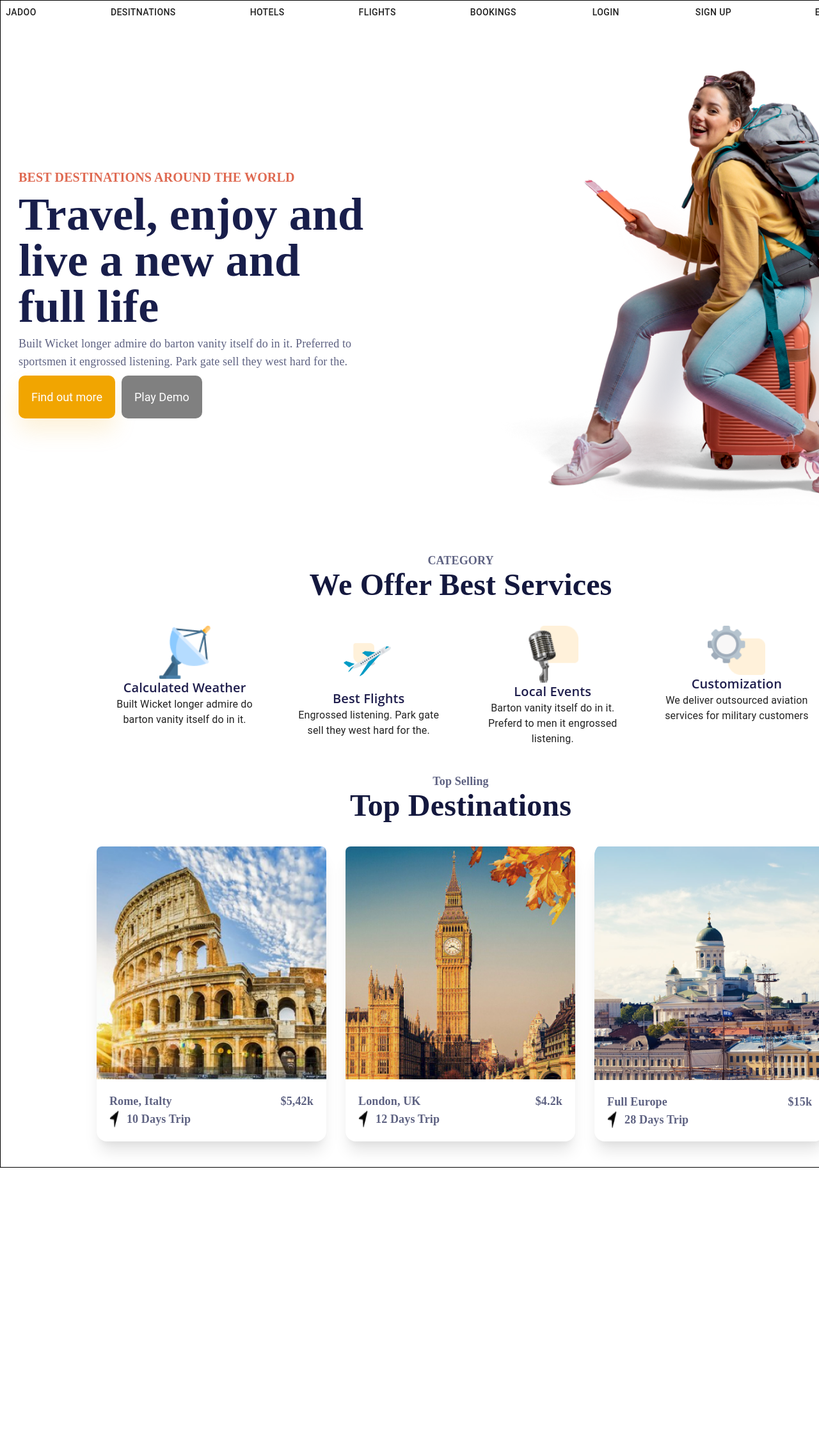
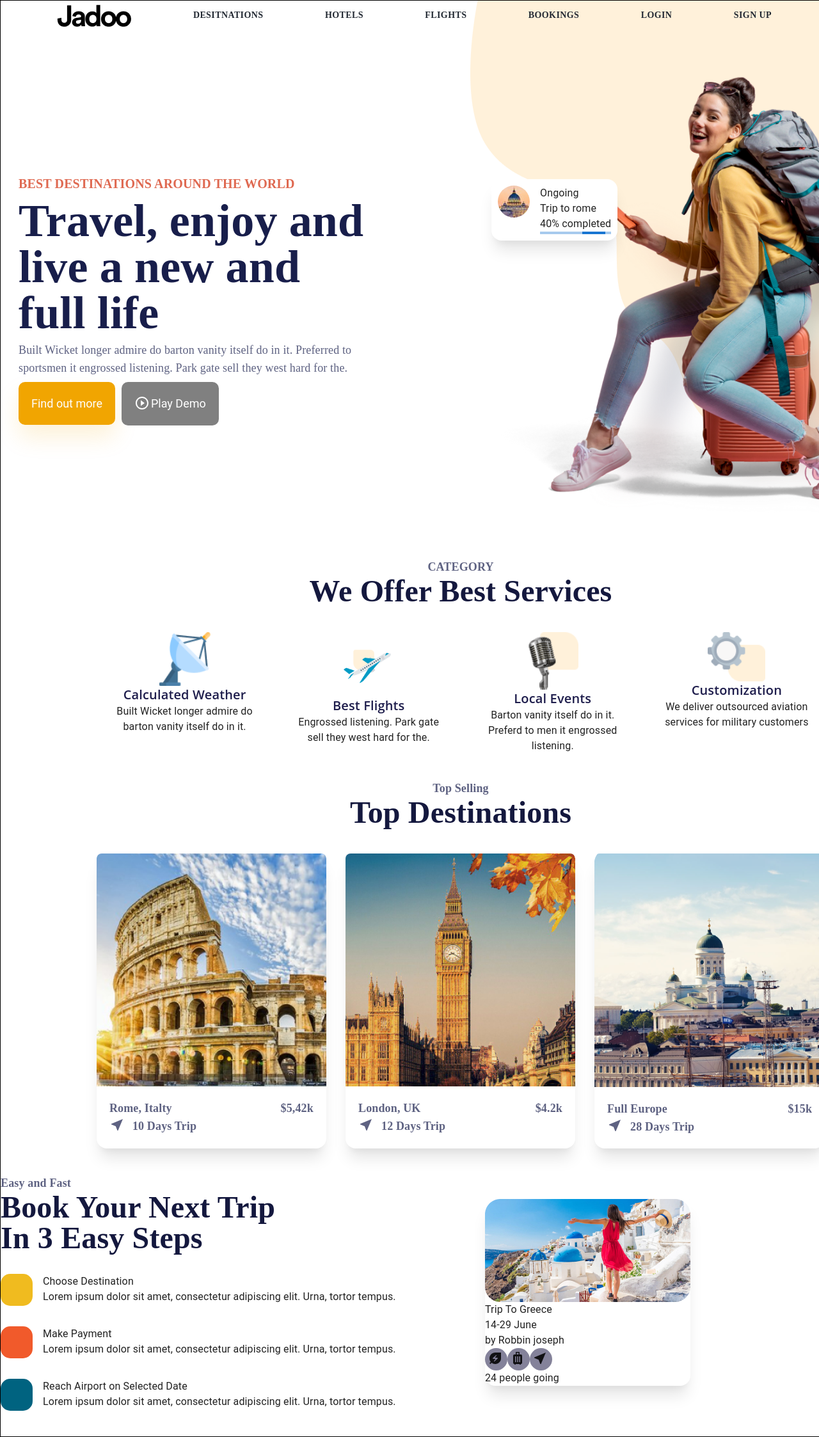
Before and after one commit to payalAppsly/travellAgency, a React (Create React App) app: page / in a window 1280 px wide. Shown: the top 2246 px of the page at 64% size. Before the commit the page ends 1825 px from the top, so only its background shows below. Built offline with nearby package versions, Linux system fonts and the light colour scheme.

Commit message:
fourth commit

```diff
--- a/src/component/App.jsx
+++ b/src/component/App.jsx
@@ -1,6 +1,7 @@
 import React from "react";
 import { CssBaseline } from "@mui/material";
 import { Route, Routes } from "react-router-dom";
+import Decore from "../assets/Decore.png";
 import {
   NavBar,
   Bookings,
@@ -17,7 +18,14 @@ import useStyles from "./styles";
 const App = () => {
   const classes = useStyles();
   return (
-    <div className={classes.root}>
+    <div
+      className={classes.root}
+      style={{
+        backgroundImage: `url(${Decore})`,
+        backgroundRepeat: "no-repeat",
+        backgroundPositionX: "right",
+      }}
+    >
       <CssBaseline />
       <NavBar />
       <main className={classes.content}>
--- a/src/component/Banner/Banner.jsx
+++ b/src/component/Banner/Banner.jsx
@@ -1,5 +1,6 @@
 import React from "react";
 import TravellImg from "../../assets/Traveller1.png";
+import PlayCircleOutlineIcon from "@mui/icons-material/PlayCircleOutline";
 
 const Banner = () => {
   return (
@@ -39,6 +40,7 @@ const Banner = () => {
           Find out more
         </button>
         <button
+          className=""
           style={{
             backgroundColor: "gray",
             borderRadius: "10px",
@@ -49,10 +51,16 @@ const Banner = () => {
             marginLeft: "10px",
           }}
         >
+          <PlayCircleOutlineIcon
+            style={{ marginRight: "2px", marginBottom: "3px" }}
+          />
           Play Demo
         </button>
       </div>
-      <div className="w-1/2">
+      <div
+        className="w-1/2"
+
+      >
         <img src={TravellImg} alt="" />
       </div>
     </div>
--- a/src/component/Bookings/Bookings.jsx
+++ b/src/component/Bookings/Bookings.jsx
@@ -1,12 +1,154 @@
-import React from 'react';
+import React from "react";
+import EnergySavingsLeafIcon from "@mui/icons-material/EnergySavingsLeaf";
+import NearMeIcon from "@mui/icons-material/NearMe";
+import LuggageIcon from "@mui/icons-material/Luggage";
+import Image2 from "../../assets/image2.jpg";
+import Image3 from "../../assets/image3.png";
+
+import LinearProgress from "@mui/material/LinearProgress";
 
 const Bookings = () => {
-    console.log("Bookings")
+  console.log("Bookings");
   return (
-    <div>
-      Bookings
+    <div className="flex my-10 mx-auto items-center">
+      <div className="flex flex-col gap-y-8">
+        <div>
+          <h5
+            className="text-lg font-semibold"
+            style={{ color: "#5E6282", fontFamily: "Poppins" }}
+          >
+            Easy and Fast
+          </h5>
+          <h1
+            className="text-5xl font-bold capitalize w-3/5"
+            style={{ color: "#14183E", fontFamily: "Volkhov" }}
+          >
+            Book your next trip in 3 easy steps
+          </h1>
+        </div>
+
+        <div className="flex gap-x-4">
+          <div
+            style={{
+              width: "50px",
+              height: "50px",
+              backgroundColor: "#F0BB1F",
+              borderRadius: "15px",
+            }}
+          ></div>
+          <div>
+            <p>Choose Destination</p>
+            <p>
+              Lorem ipsum dolor sit amet, consectetur adipiscing elit. Urna,
+              tortor tempus.{" "}
+            </p>
+          </div>
+        </div>
+        <div className="flex gap-x-4">
+          <div
+            style={{
+              width: "50px",
+              height: "50px",
+              backgroundColor: "#F15A2B",
+              borderRadius: "15px",
+            }}
+          ></div>
+          <div>
+            <p>Make Payment</p>
+            <p>
+              Lorem ipsum dolor sit amet, consectetur adipiscing elit. Urna,
+              tortor tempus.{" "}
+            </p>
+          </div>
+        </div>
+        <div className="flex gap-x-4">
+          <div
+            style={{
+              width: "50px",
+              height: "50px",
+              backgroundColor: "#006380",
+              borderRadius: "15px",
+            }}
+          ></div>
+          <div>
+            <p>Reach Airport on Selected Date</p>
+            <p>
+              Lorem ipsum dolor sit amet, consectetur adipiscing elit. Urna,
+              tortor tempus.{" "}
+            </p>
+          </div>
+        </div>
+      </div>
+      <div>
+        <div
+          className="shadow-xl rounded-2xl"
+          style={{
+            background: "#FFFFFF",
+            position: "relative",
+          }}
+        >
+          <img src={Image2} alt="" />
+          <div>
+            <p>Trip To Greece</p>
+            <p>14-29 June</p>
+            <p>by Robbin joseph</p>
+            <span className="flex">
+              <span
+                style={{
+                  width: "35px",
+                  height: "35px",
+                  backgroundColor: "#84829A",
+                  borderRadius: "50%",
+                }}
+              >
+                <EnergySavingsLeafIcon style={{ margin: "4px" }} />
+              </span>
+              <span
+                style={{
+                  width: "35px",
+                  height: "35px",
+                  backgroundColor: "#84829A",
+                  borderRadius: "50%",
+                }}
+              >
+                <LuggageIcon style={{ margin: "4px" }} />
+              </span>
+              <span
+                style={{
+                  width: "35px",
+                  height: "35px",
+                  backgroundColor: "#84829A",
+                  borderRadius: "50%",
+                }}
+              >
+                <NearMeIcon style={{ margin: "4px" }} />
+              </span>
+            </span>
+            <p>24 people going</p>
+          </div>
+        </div>
+        <div
+          className="shadow-xl rounded-2xl flex gap-x-4"
+          style={{
+            background: "#FFFFFF",
+            position: "absolute",
+            left: "60%",
+            top: "35%",
+            padding: "10px",
+          }}
+        >
+          <div>
+            <img src={Image3} alt="" style={{ borderRadius: "50%" }} />
+          </div>
+          <div>
+            <p>Ongoing</p>
+            <p>Trip to rome</p>
+            <p>40% completed</p> <LinearProgress />
+          </div>
+        </div>
+      </div>
     </div>
   );
-}
+};
 
 export default Bookings;
--- /dev/null
+++ b/src/component/ContactUs/ContactUs.jsx
@@ -0,0 +1,11 @@
+import React from 'react';
+
+const ContactUs = () => {
+  return (
+    <div>
+
+    </div>
+  );
+}
+
+export default ContactUs;
--- a/src/component/Desitnations/Desitnations.jsx
+++ b/src/component/Desitnations/Desitnations.jsx
@@ -2,7 +2,7 @@ import React from "react";
 import Desti1 from "../../assets/desti1.png";
 import Desti2 from "../../assets/desti2.png";
 import Desti3 from "../../assets/desti3.png";
-import Dd from "../../assets/dd.png";
+import NearMeIcon from "@mui/icons-material/NearMe";
 
 const Desitnations = () => {
   return (
@@ -34,7 +34,7 @@ const Desitnations = () => {
                 <span>$5,42k</span>
               </span>
               <span className="flex gap-3">
-                <img src={Dd} alt="" width={15} height={10} />
+                <NearMeIcon />
                 <p>10 Days Trip</p>
               </span>
             </div>
@@ -47,7 +47,7 @@ const Desitnations = () => {
                 <span>$4.2k</span>
               </span>
               <span className="flex gap-3">
-                <img src={Dd} alt="" width={15} height={10} />
+                <NearMeIcon />
                 <p>12 Days Trip</p>
               </span>
             </div>
@@ -60,7 +60,7 @@ const Desitnations = () => {
                 <span>$15k</span>
               </span>
               <span className="flex gap-3">
-                <img src={Dd} alt="" width={15} height={10} />
+                <NearMeIcon />
                 <p>28 Days Trip</p>
               </span>
             </div>
--- /dev/null
+++ b/src/component/Footer/Footer.jsx
@@ -0,0 +1,11 @@
+import React from 'react';
+
+const Footer = () => {
+  return (
+    <div>
+
+    </div>
+  );
+}
+
+export default Footer;
--- a/src/component/HomePage/HomePage.jsx
+++ b/src/component/HomePage/HomePage.jsx
@@ -1,13 +1,28 @@
 import React from "react";
-import { Banner, Category, Desitnations } from "../index";
+
+import {
+  Banner,
+  Bookings,
+  Category,
+  ContactUs,
+  Desitnations,
+  Footer,
+  LogoNav,
+  Testimonials,
+} from "..";
 
 const HomePage = () => {
   console.log("HOMEPAGE");
   return (
     <>
-      <Banner/>
+      <Banner />
       <Category />
       <Desitnations />
+      <Bookings />
+      <Testimonials />
+      <LogoNav />
+      <ContactUs />
+      <Footer />
     </>
   );
 };
--- /dev/null
+++ b/src/component/LogoNav/LogoNav.jsx
@@ -0,0 +1,11 @@
+import React from 'react';
+
+const LogoNav = () => {
+  return (
+    <div>
+
+    </div>
+  );
+}
+
+export default LogoNav;
--- a/src/component/NavBar/NavBar.jsx
+++ b/src/component/NavBar/NavBar.jsx
@@ -1,34 +1,107 @@
 import React from "react";
 import { Button } from "@mui/material";
 import { Link } from "react-router-dom";
+import Jadoo from "../../assets/Jadoo.png";
 
 const NavBar = () => {
   console.log("NAVBAR");
   return (
     <>
-      <div style={{display:"flex",gap:"100px"}}>
-        <Button color="inherit" component={Link} to={"/"}>
-          Jadoo
+      <div className="flex justify-evenly">
+        <Button
+          color="inherit"
+          component={Link}
+          to={"/"}
+          style={{
+            color: "#212832",
+            fontFamily: "Google Sans",
+            fontWeight: "800",
+          }}
+        >
+          <img src={Jadoo} alt="" />
         </Button>
-        <Button color="inherit" component={Link} to={"/desitnations"}>
+        <Button
+          color="inherit"
+          component={Link}
+          to={"/desitnations"}
+          style={{
+            color: "#212832",
+            fontFamily: "Google Sans",
+            fontWeight: "800",
+          }}
+        >
           Desitnations
         </Button>
-        <Button color="inherit" component={Link} to={"/hotels"}>
+        <Button
+          color="inherit"
+          component={Link}
+          to={"/hotels"}
+          style={{
+            color: "#212832",
+            fontFamily: "Google Sans",
+            fontWeight: "800",
+          }}
+        >
           Hotels
         </Button>
-        <Button color="inherit" component={Link} to={"/flights"}>
+        <Button
+          color="inherit"
+          component={Link}
+          to={"/flights"}
+          style={{
+            color: "#212832",
+            fontFamily: "Google Sans",
+            fontWeight: "800",
+          }}
+        >
           Flights
         </Button>
-        <Button color="inherit" component={Link} to={"/bookings"}>
+        <Button
+          color="inherit"
+          component={Link}
+          to={"/bookings"}
+          style={{
+            color: "#212832",
+            fontFamily: "Google Sans",
+            fontWeight: "800",
+          }}
+        >
           Bookings
         </Button>
-        <Button color="inherit" component={Link} to={"/login"}>
+        <Button
+          color="inherit"
+          component={Link}
+          to={"/login"}
+          style={{
+            color: "#212832",
+            fontFamily: "Google Sans",
+            fontWeight: "800",
+          }}
+        >
           Login
         </Button>
-        <Button color="inherit" component={Link} to={"/signup"}>
+        <Button
+          color="inherit"
+          component={Link}
+          to={"/signup"}
+          style={{
+            color: "#212832",
+            fontFamily: "Google Sans",
+            fontWeight: "800",
+          }}
+        >
           Sign up
         </Button>
-        <Button color="inherit" component={Link} to={"/language"}>
+        <Button
+          color="inherit"
+          component={Link}
+          to={"/language"}
+          style={{
+            color: "#212832",
+            fontFamily: "Google Sans",
+            fontWeight: "800",
+          }}
+        >
           EN
         </Button>
       </div>
--- /dev/null
+++ b/src/component/Testimonials/Testimonials.jsx
@@ -0,0 +1,11 @@
+import React from 'react';
+
+const Testimonials = () => {
+  return (
+    <div>
+
+    </div>
+  );
+}
+
+export default Testimonials;
--- a/src/component/index.js
+++ b/src/component/index.js
@@ -9,3 +9,7 @@ export { default as SignUp } from "./SignUp/SignUp";
 export { default as LanguageEN } from "./LanguageEN/LanguageEN";
 export { default as Category } from "./Category/Category";
 export { default as Banner } from "./Banner/Banner";
+export { default as Footer } from "./Footer/Footer";
+export { default as LogoNav } from "./LogoNav/LogoNav";
+export { default as Testimonials } from "./Testimonials/Testimonials";
+export { default as ContactUs } from "./ContactUs/ContactUs";
```
Also changed, not shown: src/assets/Decore.png (added), src/assets/Jadoo.png (added).
